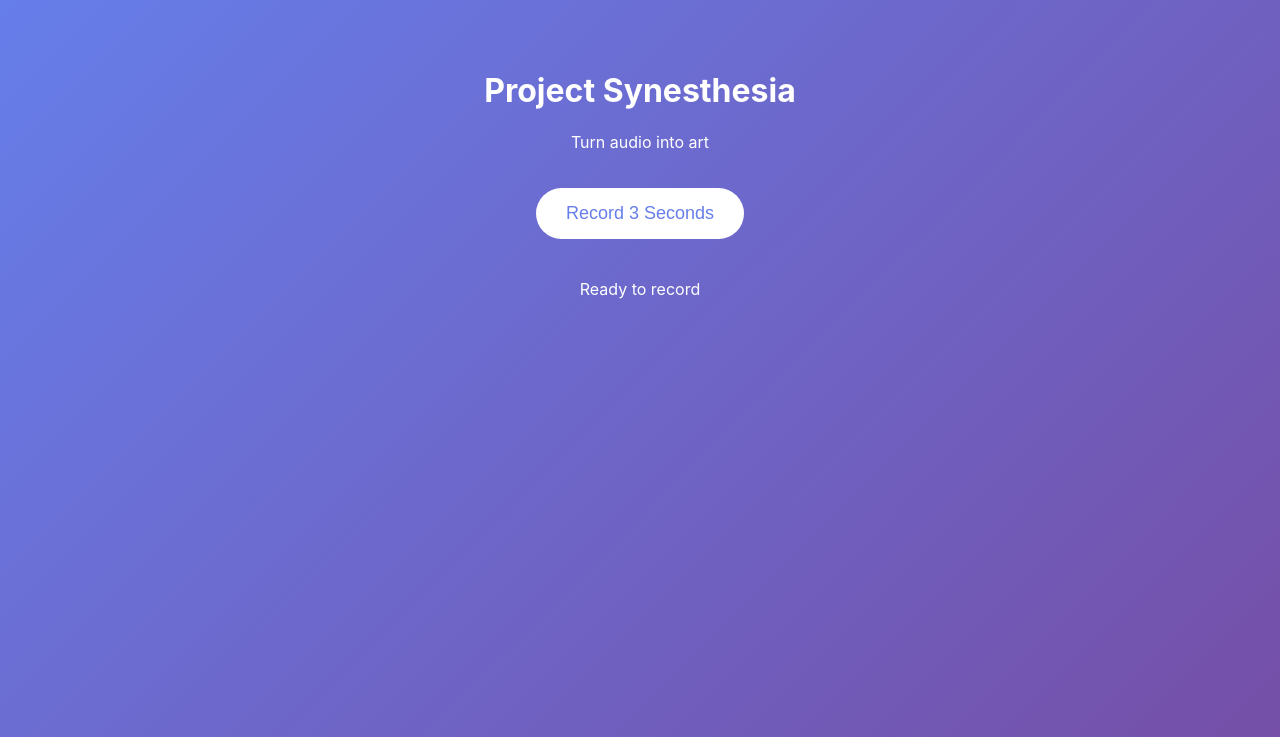
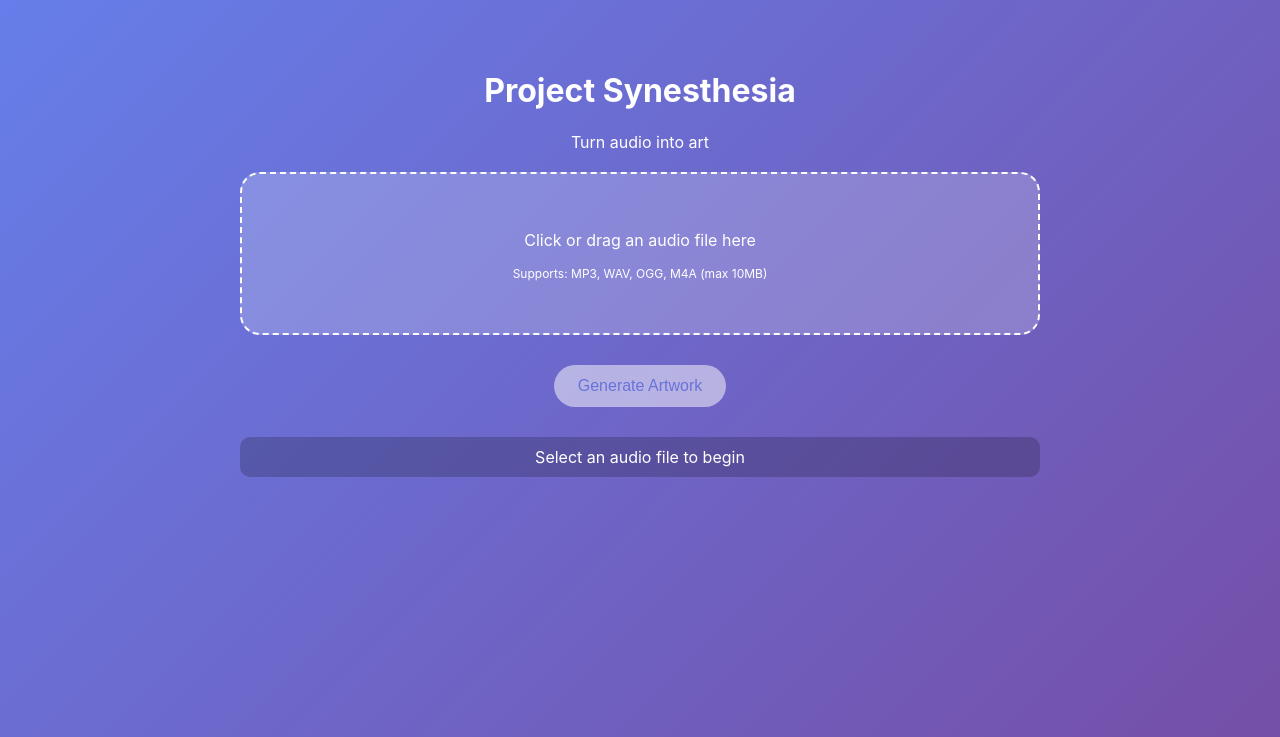
Before and after one commit to AlumiumFoil/projectsynesthesia, a Flask app: page / in a window 1280 px wide. Shown: the top 737 px of the page. Run offline with Flask 3, Linux system fonts and the light colour scheme.

Commit message:
swapped audio recording for audio file upload

```diff
--- a/backend/templates/index.html
+++ b/backend/templates/index.html
@@ -18,15 +18,30 @@
             max-width: 800px;
             margin: 0 auto;
         }
+        .upload-area {
+            background: rgba(255, 255, 255, 0.2);
+            border: 2px dashed white;
+            border-radius: 20px;
+            padding: 40px;
+            margin: 20px 0;
+            cursor: pointer;
+            transition: background 0.3s;
+        }
+        .upload-area:hover {
+            background: rgba(255, 255, 255, 0.3);
+        }
+        input[type="file"] {
+            display: none;
+        }
         button {
             background: white;
             color: #667eea;
             border: none;
-            padding: 15px 30px;
-            font-size: 18px;
+            padding: 12px 24px;
+            font-size: 16px;
             border-radius: 50px;
             cursor: pointer;
-            margin: 20px 0;
+            margin: 10px 5px;
             transition: transform 0.2s;
         }
         button:hover {
@@ -35,16 +50,34 @@
         button:disabled {
             opacity: 0.5;
             cursor: not-allowed;
+            transform: none;
+        }
+        .file-info {
+            margin: 20px 0;
+            font-size: 14px;
+            opacity: 0.9;
         }
         .status {
             margin: 20px 0;
             font-size: 16px;
+            padding: 10px;
+            border-radius: 10px;
+            background: rgba(0, 0, 0, 0.2);
         }
         img {
             max-width: 100%;
             border-radius: 10px;
             margin-top: 20px;
             box-shadow: 0 10px 40px rgba(0,0,0,0.2);
+        }
+        .features {
+            background: rgba(0, 0, 0, 0.3);
+            padding: 15px;
+            border-radius: 10px;
+            margin: 20px 0;
+            font-size: 14px;
+            text-align: left;
+            display: inline-block;
         }
     </style>
 </head>
@@ -53,44 +86,99 @@
         <h1>Project Synesthesia</h1>
         <p>Turn audio into art</p>
 
-        <button id="recordBtn">Record 3 Seconds</button>
+        <div class="upload-area" id="uploadArea">
+            <p>Click or drag an audio file here</p>
+            <p style="font-size: 12px; margin-top: 10px;">Supports: MP3, WAV, OGG, M4A (max 10MB)</p>
+        </div>
 
-        <div class="status" id="status">Ready to record</div>
+        <input type="file" id="fileInput" accept="audio/*">
 
-        <div id="imageContainer"></div>
+        <div class="file-info" id="fileInfo"></div>
+
+        <button id="generateBtn" disabled>Generate Artwork</button>
+
+        <div class="status" id="status">Select an audio file to begin</div>
+
+        <div id="resultContainer"></div>
     </div>
 
     <script>
-        const recordBtn = document.getElementById('recordBtn');
+        const uploadArea = document.getElementById('uploadArea');
+        const fileInput = document.getElementById('fileInput');
+        const generateBtn = document.getElementById('generateBtn');
         const statusDiv = document.getElementById('status');
-        const imageContainer = document.getElementById('imageContainer');
+        const fileInfo = document.getElementById('fileInfo');
+        const resultContainer = document.getElementById('resultContainer');
 
-        let mediaRecorder = null;
-        let audioChunks = [];
+        let currentFile = null;
 
-        recordBtn.addEventListener('click', startRecording);
+        // Click upload area to trigger file selection
+        uploadArea.addEventListener('click', () => {
+            fileInput.click();
+        });
 
-        async function startRecording() {
-            try {
-                // Request microphone access
-                const stream = await navigator.mediaDevices.getUserMedia({ audio: true });
+        // Handle drag and drop
+        uploadArea.addEventListener('dragover', (e) => {
+            e.preventDefault();
+            uploadArea.style.background = 'rgba(255, 255, 255, 0.4)';
+        });
 
-                mediaRecorder = new MediaRecorder(stream);
-                audioChunks = [];
+        uploadArea.addEventListener('dragleave', () => {
+            uploadArea.style.background = 'rgba(255, 255, 255, 0.2)';
+        });
 
-                mediaRecorder.ondataavailable = (event) => {
-                    audioChunks.push(event.data);
-                };
+        uploadArea.addEventListener('drop', (e) => {
+            e.preventDefault();
+            uploadArea.style.background = 'rgba(255, 255, 255, 0.2)';
 
-                mediaRecorder.onstop = async () => {
-                    statusDiv.textContent = 'Generating artwork...';
+            const files = e.dataTransfer.files;
+            if (files.length > 0) {
+                handleFile(files[0]);
+            }
+        });
 
-                    // Create audio blob
-                    const audioBlob = new Blob(audioChunks, { type: 'audio/wav' });
+        // Handle file selection via input
+        fileInput.addEventListener('change', (e) => {
+            if (e.target.files.length > 0) {
+                handleFile(e.target.files[0]);
+                // Clear the input value so the same file can be selected again if needed
+                fileInput.value = '';
+            }
+        });
+
+        function handleFile(file) {
+            if (!file.type.startsWith('audio/')) {
+                statusDiv.innerHTML = 'Error: Please select an audio file';
+                return;
+            }
+
+            if (file.size > 10 * 1024 * 1024) {
+                statusDiv.innerHTML = 'Error: File too large (max 10MB)';
+                return;
+            }
+
+            currentFile = file;
+            fileInfo.innerHTML = `Selected: ${file.name} (${(file.size / 1024).toFixed(1)} KB)`;
+            generateBtn.disabled = false;
+            statusDiv.innerHTML = 'Ready to generate artwork';
+        }
+
+        generateBtn.addEventListener('click', generateArtwork);
+
+        async function generateArtwork() {
+            if (!currentFile) {
+                statusDiv.innerHTML = 'Please select an audio file first';
+                return;
+            }
+
+            generateBtn.disabled = true;
+            statusDiv.innerHTML = 'Analyzing audio and generating artwork...';
+            resultContainer.innerHTML = '';
+
+            // Create a new FormData object for each request
             const formData = new FormData();
-                    formData.append('audio', audioBlob);
+            formData.append('audio', currentFile);
 
-                    // Send to backend
             try {
                 const response = await fetch('/api/generate', {
                     method: 'POST',
@@ -100,10 +188,6 @@
 
                 if (data.success) {
                     if (data.image_url) {
-                                // Clear previous image
-                                imageContainer.innerHTML = '';
-
-                                // Create a new image element
                         const img = document.createElement('img');
                         img.alt = 'Generated artwork';
                         img.style.maxWidth = '100%';
@@ -111,109 +195,64 @@
                         img.style.marginTop = '20px';
                         img.style.boxShadow = '0 10px 40px rgba(0,0,0,0.2)';
 
-                                statusDiv.innerHTML = 'Loading generated image...';
-
-                                // Set up an image load handler
                         img.onload = () => {
-                                    statusDiv.innerHTML = `Artwork generated.<br>
-                                        Tempo: ${data.features.tempo} BPM |
+                            statusDiv.innerHTML = `
+                                Artwork generated successfully
+                                <div class="features">
+                                    Tempo: ${data.features.tempo} BPM<br>
                                     Brightness: ${data.features.centroid}<br>
-                                        Texture: ${data.features.zcr} |
-                                        Volume: ${data.features.volume}<br><br>
-                                        <small>${data.prompt.substring(0, 80)}...</small>`;
+                                    Texture: ${data.features.zcr}<br>
+                                    Volume: ${data.features.volume}
+                                </div>
+                            `;
                         };
 
-                                // Handle image loading errors
                         img.onerror = () => {
-                                    console.error('Image failed to load:', data.image_url);
                             statusDiv.innerHTML = `
-                                        Image failed to load.<br><br>
-                                        Audio Features (extracted successfully):<br>
-                                        Tempo: ${data.features.tempo} BPM |
+                                Image failed to load, but audio was analyzed.
+                                <div class="features">
+                                    Tempo: ${data.features.tempo} BPM<br>
                                     Brightness: ${data.features.centroid}<br>
-                                        Texture: ${data.features.zcr} |
-                                        Volume: ${data.features.volume}<br><br>
-                                        Try recording again with a different sound.<br>
-                                        <small>Prompt used: "${data.prompt.substring(0, 150)}..."</small>
+                                    Texture: ${data.features.zcr}<br>
+                                    Volume: ${data.features.volume}
+                                </div>
                             `;
 
-                                    // Create a fallback colored square based on audio features
                             const fallbackDiv = document.createElement('div');
-
-                                    // Calculate colors based on audio features
-                                    const hue = (data.features.centroid % 360);
-                                    const saturation = Math.min(100, Math.max(30, data.features.volume * 100));
-                                    const lightness = Math.min(70, Math.max(30, data.features.tempo / 240 * 70));
-
                             fallbackDiv.style.width = '512px';
                             fallbackDiv.style.height = '512px';
-                                    fallbackDiv.style.background = `hsl(${hue}, ${saturation}%, ${lightness}%)`;
+                            fallbackDiv.style.background = 'linear-gradient(135deg, #667eea 0%, #764ba2 100%)';
                             fallbackDiv.style.borderRadius = '10px';
                             fallbackDiv.style.marginTop = '20px';
                             fallbackDiv.style.display = 'flex';
                             fallbackDiv.style.alignItems = 'center';
                             fallbackDiv.style.justifyContent = 'center';
                             fallbackDiv.style.color = 'white';
-                                    fallbackDiv.style.fontSize = '18px';
-                                    fallbackDiv.style.textAlign = 'center';
-                                    fallbackDiv.style.padding = '20px';
-                                    fallbackDiv.style.boxShadow = '0 10px 40px rgba(0,0,0,0.2)';
-                                    fallbackDiv.innerHTML = `
-                                        Visual representation of your audio<br><br>
-                                        ${data.features.tempo} BPM | ${data.features.centroid}<br><br>
-                                        (Image generation pending - try again)
-                                    `;
-
-                                    imageContainer.appendChild(fallbackDiv);
+                            fallbackDiv.innerHTML = 'Artwork preview (generation pending)';
+                            resultContainer.appendChild(fallbackDiv);
                         };
 
-                                // Set the image source after setting up event handlers
                         img.src = data.image_url;
-                                imageContainer.appendChild(img);
-
+                        resultContainer.appendChild(img);
                     } else if (data.features) {
-                                // Fallback: Show just the features if no image URL
                         statusDiv.innerHTML = `
-                                    Audio analyzed successfully!<br><br>
-                                    Extracted Features:<br>
+                            Audio analyzed successfully
+                            <div class="features">
                                 Tempo: ${data.features.tempo} BPM<br>
-                                    Spectral Centroid (Brightness): ${data.features.centroid}<br>
-                                    Zero Crossing Rate (Texture): ${data.features.zcr}<br>
-                                    Volume: ${data.features.volume}<br><br>
-                                    Image generation will be added soon!
+                                Brightness: ${data.features.centroid}<br>
+                                Texture: ${data.features.zcr}<br>
+                                Volume: ${data.features.volume}
+                            </div>
                         `;
-                            } else {
-                                statusDiv.textContent = 'Unexpected response from server';
                     }
                 } else {
-                            // Handle server error
-                            statusDiv.innerHTML = `Error: ${data.message}<br><br>Please try recording again.`;
-                            console.error('Server error:', data);
+                    statusDiv.innerHTML = 'Error: ' + data.message;
                 }
-
             } catch (error) {
-                        statusDiv.innerHTML = 'Network error: Could not connect to backend.<br><br>Make sure the Flask server is running.';
+                statusDiv.innerHTML = 'Error: Could not connect to backend. Make sure the server is running.';
                 console.error('Fetch error:', error);
-                    }
-
-                    // Stop all microphone tracks
-                    stream.getTracks().forEach(track => track.stop());
-                };
-
-                // Start recording
-                mediaRecorder.start();
-                statusDiv.textContent = 'Recording... (3 seconds)';
-
-                // Stop after 3 seconds
-                setTimeout(() => {
-                    if (mediaRecorder && mediaRecorder.state === 'recording') {
-                        mediaRecorder.stop();
-                    }
-                }, 3000);
-
-            } catch (error) {
-                statusDiv.textContent = 'Error: Could not access microphone';
-                console.error(error);
+            } finally {
+                generateBtn.disabled = false;
             }
         }
 
@@ -222,9 +261,10 @@
             try {
                 const response = await fetch('/api/health');
                 const data = await response.json();
-                console.log('Backend connection:', data);
+                console.log('Backend connected:', data);
             } catch (error) {
                 console.error('Backend not reachable:', error);
+                statusDiv.innerHTML = 'Backend not connected. Run python app.py';
             }
         }
 
```
Lines whose indentation alone changed are shown as unchanged.
